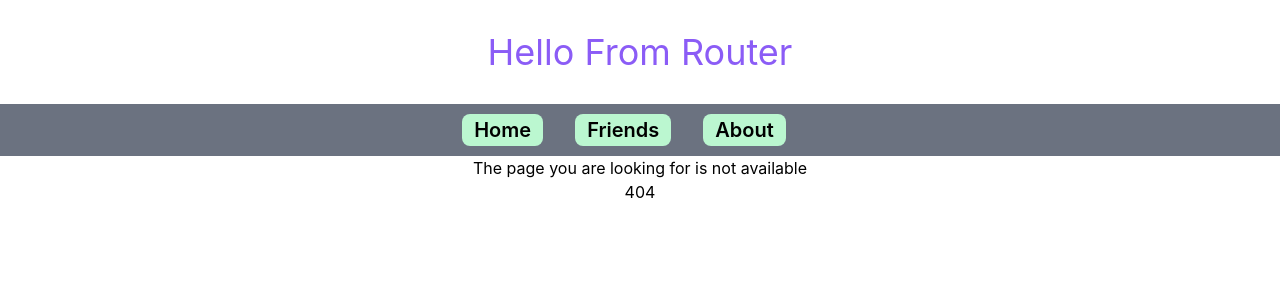
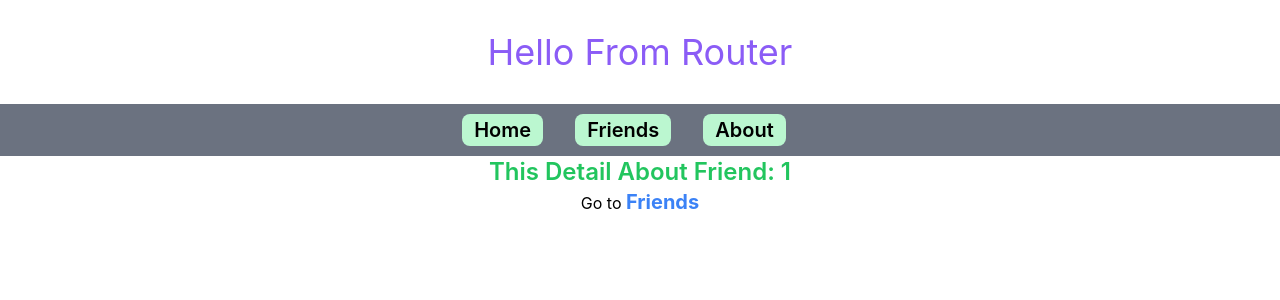
Before and after one commit to frsiam/react-router-basic, a React (Create React App) app: page /friend/1 in a window 1280 px wide. Before the commit this address had no page. Shown: the top 300 px of the page. Built offline with nearby package versions, Linux system fonts and the light colour scheme.

Commit message:
dynamic route has been under control

```diff
--- a/src/App.js
+++ b/src/App.js
@@ -1,6 +1,7 @@
 import { Route, Routes } from 'react-router-dom';
 import './App.css';
 import About from './components/About/About';
+import FriendDetail from './components/FriendDetail/FriendDetail';
 import Friends from './components/Friends/Friends';
 import Header from './components/Header/Header';
 import Home from './components/Home/Home';
@@ -14,6 +15,7 @@ function App() {
         <Route path='/' element={<Home/>}></Route>
         <Route path='about' element={<About></About>}></Route>
         <Route path='friends' element={<Friends></Friends>}></Route>
+        <Route path="/friend/:friendId" element={<FriendDetail></FriendDetail>}></Route>
         <Route path='*' element={<NotFound></NotFound>}></Route>
       </Routes>
     </div>
--- a/src/components/About/About.js
+++ b/src/components/About/About.js
@@ -1,11 +1,14 @@
 import React from 'react';
+import { Link } from 'react-router-dom';
+import Home from '../Home/Home';
 
 const About = () => {
     return (
         <div>
             <h1>This is <span className='text-2xl text-green-500 font-medium'>About</span> us</h1>
             <p>Wanna know about us ?</p>
-            <small>Lorem ipsum dolor, sit amet consectetur adipisicing elit. Recusandae iure ad enim animi optio. Porro impedit ex enim numquam expedita doloremque est eaque!</small>
+            <small>Lorem ipsum dolor, sit amet consectetur adipisicing elit. Recusandae iure ad enim animi optio. Porro impedit ex enim numquam expedita doloremque est eaque!</small><br></br>
+            <Link to="/" element={<Home></Home>}>Go to <span className='text-blue-500 font-bold text-xl'>Home</span></Link>
         </div>
     );
 };
--- /dev/null
+++ b/src/components/FriendDetail/FriendDetail.js
@@ -0,0 +1,15 @@
+import React from 'react';
+import { Link, useParams } from 'react-router-dom';
+import Friends from '../Friends/Friends';
+
+const FriendDetail = () => {
+    const {friendId} = useParams()
+    return (
+        <div>
+            <h1 className='text-2xl font-semibold text-green-500'>This Detail About Friend: {friendId}</h1>
+            <Link to='/friends' element={<Friends></Friends>}>Go to <span className='text-blue-500 font-bold text-xl'>Friends</span></Link>
+        </div>
+    );
+};
+
+export default FriendDetail;
--- a/src/components/Home/Home.js
+++ b/src/components/Home/Home.js
@@ -1,10 +1,15 @@
 import React from 'react';
+import { Link } from 'react-router-dom';
+import About from '../About/About';
 
 const Home = () => {
     return (
         <div>
             <h3>This is my <span className='text-3xl text-lime-500 font-semibold font-mono'>Home</span></h3>
             <p>Where we enjoining our holidays</p>
+            <nav>
+                <Link to="about" element={<About></About>}>Go to <span className='text-blue-500 font-bold text-xl'>About</span></Link>
+            </nav>
         </div>
     );
 };
--- a/src/components/SingleFriends/Friend.js
+++ b/src/components/SingleFriends/Friend.js
@@ -1,5 +1,5 @@
 import React from 'react';
-import { useNavigate } from 'react-router-dom';
+import { Link, useNavigate } from 'react-router-dom';
 
 const Friend = (props) => {
     const {name,username, id} = props.friend
@@ -11,6 +11,8 @@ const Friend = (props) => {
     return (
         <div className='my-8'>
             <h1 className='text-2xl font-semibold my-4'>Name: {name}</h1>
+            <Link className='rounded-md border border-rose-600 px-3 hover:bg-black hover:text-white' to={`/friend/${id}`}>Show Detail</Link>
+            <br></br>
             <button onClick={showFriendDetail} className='bg-blue-400 hover:bg-blue-800 hover:text-yellow-200 px-6 py-2 rounded-lg font-serif font-semibold'>{username} <span className='text-yellow-300 ml-2'>{id}</span></button>
         </div>
     );
```
